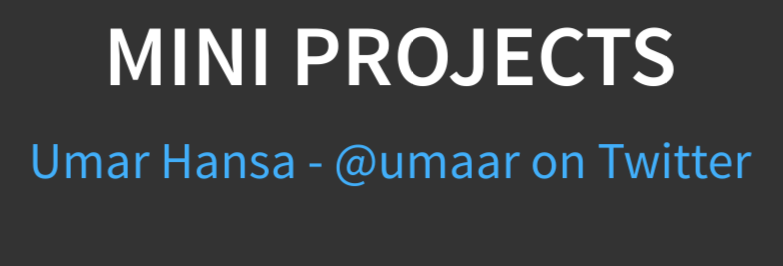
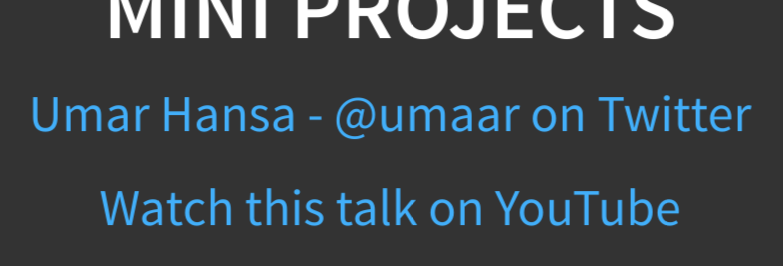
Before and after one commit to umaar/node-mini-projects-talk, a plain HTML site: page index.html in a window 1280 px wide. Shown: the part 422-688 px from the top of the page, without its empty margins (250-1033 px from the left). Drawn offline with Linux system fonts and the light colour scheme.

Commit message:
Update YT link

```diff
--- a/index.html
+++ b/index.html
@@ -28,6 +28,14 @@
 	<p>
 		<small>
 			<a href="https://twitter.com/umaar">Umar Hansa - @umaar on Twitter</a>
+		</small>
+	</p>
+
+	<p>
+		<small>
+			<a href="https://www.youtube.com/watch?v=qIWNoJv4Lyc">
+				Watch this talk on YouTube
+			</a>
 		</small>
 	</p>
 </section>
@@ -371,6 +379,10 @@
 	<a href="https://umaar.com/globe/" target="_blank">
 		➡️ &nbsp; Globe
 	</a>
+
+	<a href="https://github.com/umaar/wiki-globe" target="_blank">
+		➡️ &nbsp; Globe Source Code
+	</a>
 </section>
 
 
```
